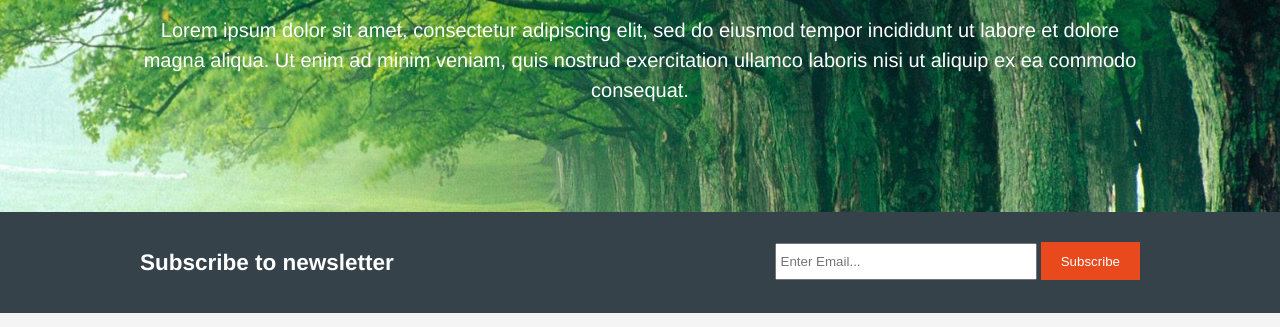
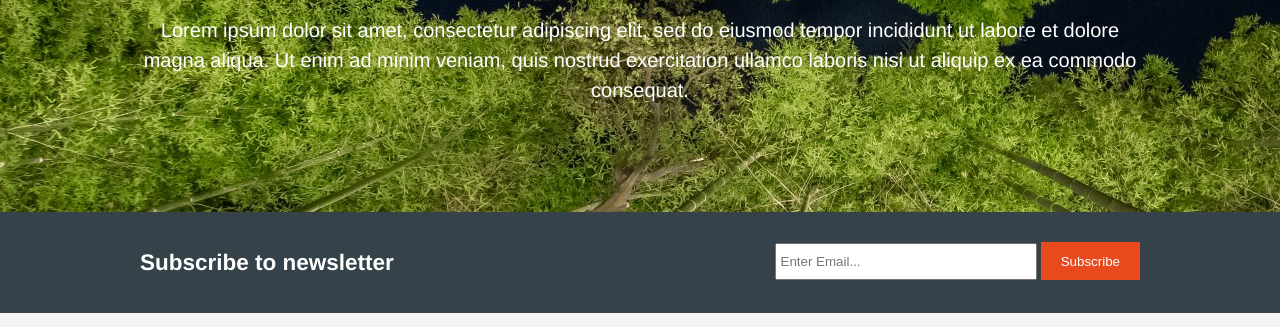
Before and after one commit to heinkel/Another_Responsive_project, a plain HTML site: page index.html in a window 1280 px wide. Shown: the part 291-618 px from the top of the page. Drawn offline with Linux system fonts and the light colour scheme.

Commit message:
Update style.css
Change of the background image for a larger one

```diff
--- a/css/style.css
+++ b/css/style.css
@@ -81,7 +81,7 @@ header a:hover{
 
 #showcase{
     min-height: 400px;
-    background: url('../img/showcase.jpg')no-repeat 0;
+    background: url('../img/light_green_japan_night_forest_landscape_landscapes_kyoto-967943.jpg')no-repeat 0;
     text-align: center;
     color:#fff;
 }
```
